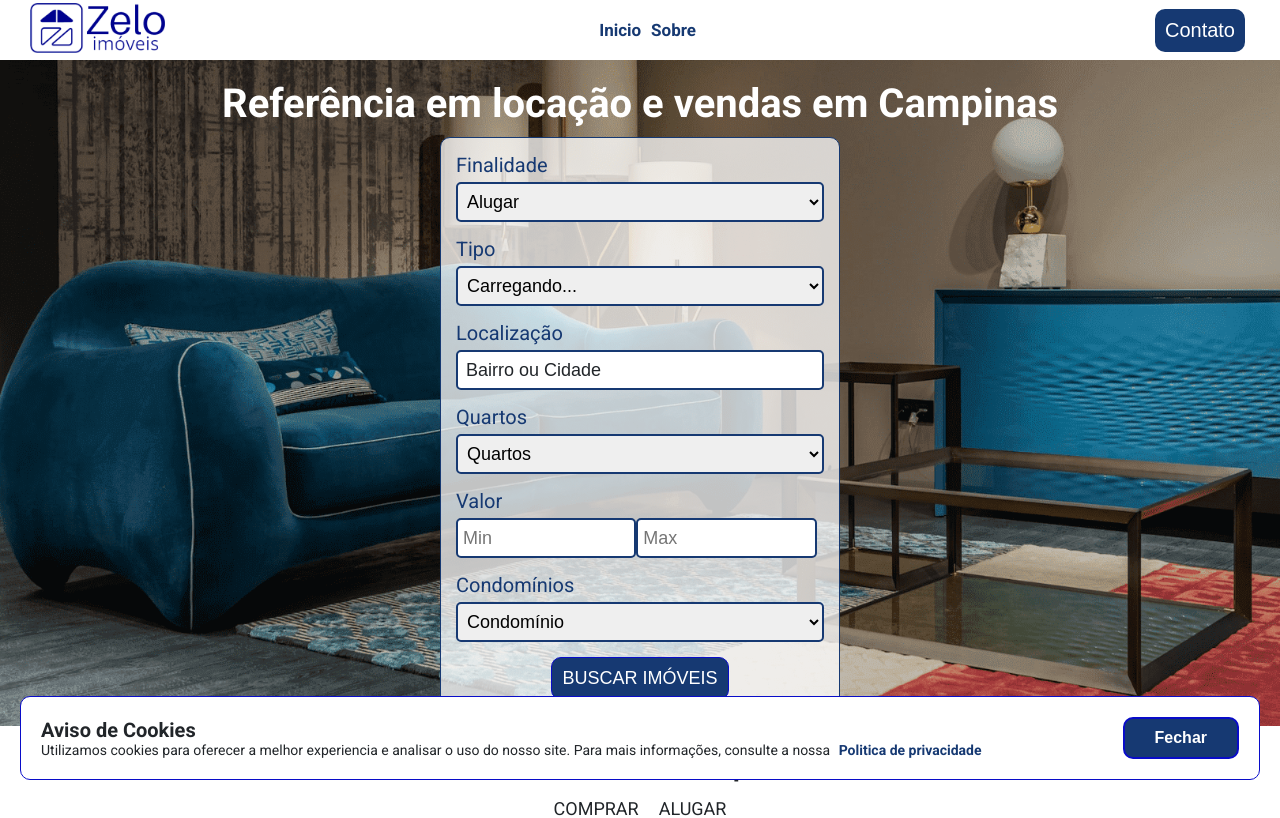
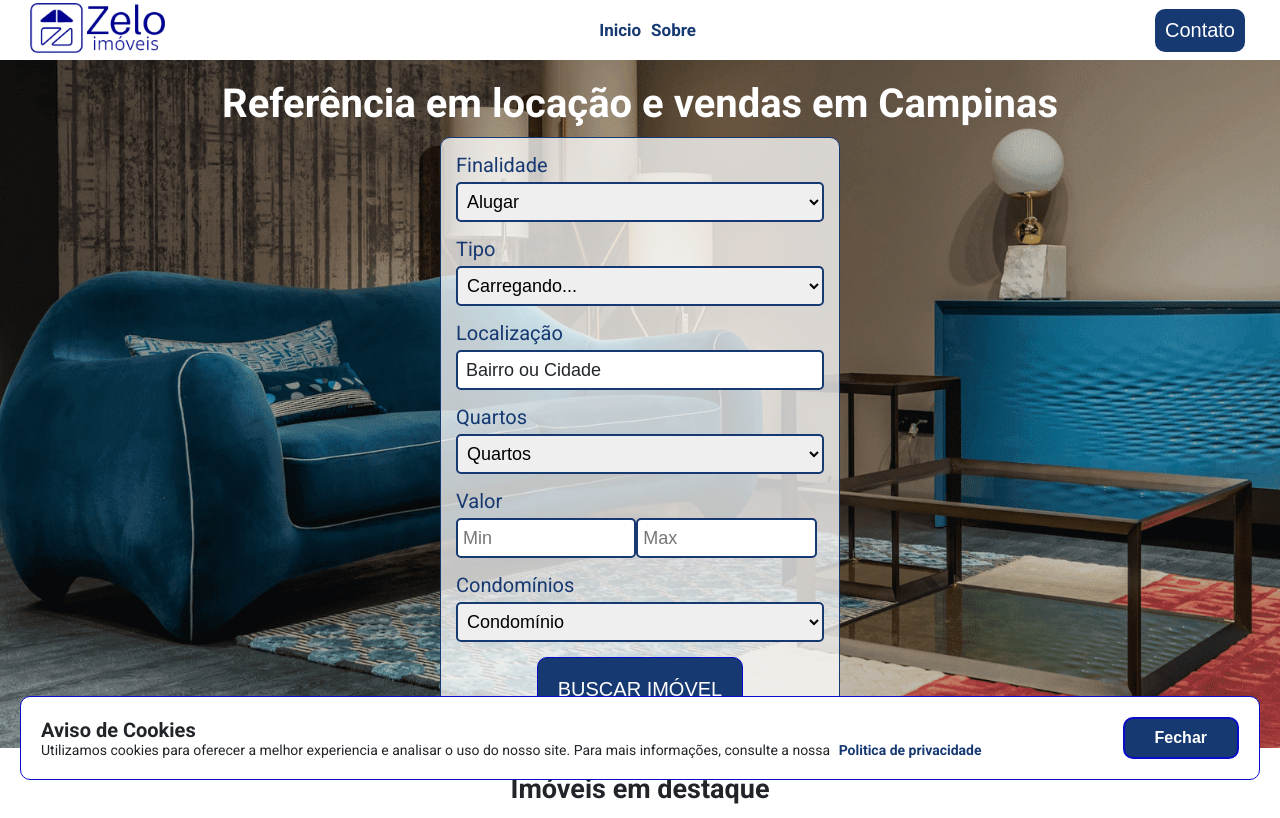
Before and after one commit to Eliel-Silva-dev/Zelo-imoveis, a Next.js app: page / in a window 1280 px wide. Shown: the top 818 px of the page. Built offline with nearby package versions, Linux system fonts and the light colour scheme; no server answers.

Commit message:
feat: react zelo imoveis page search v1

```diff
--- a/src/app/page.tsx
+++ b/src/app/page.tsx
@@ -5,6 +5,8 @@ import style from './page.module.css';
 import CardImovel from '@/shared/components/CardImovel';
 import { IListagemImoveis } from '@/shared/services/api/imoveis/ImoveisServices';
 import { ImoveisServices } from '@/shared/services/api';
+import Link from 'next/link';
+import Button from '@/shared/components/buttons/Button';
 
 export default function Home() {
   const [finalidadeOfImovel, setTypeOfImovel] = useState<string>('compra');
@@ -98,7 +100,24 @@ export default function Home() {
             </div>
           </div>
           <div id={style.submit_busca}>
-            <button type="submit">BUSCAR IMÓVEIS</button>
+            <Button>
+              <Link
+                href={{
+                  pathname: '/searchImovel',
+                  query: {
+                    type: '',
+                    cidade: '',
+                    bairro: '',
+                    quartos: '',
+                    maxValue: '',
+                    finalidade: '',
+                    condominio: '',
+                  },
+                }}
+              >
+                BUSCAR IMÓVEL
+              </Link>
+            </Button>
           </div>
         </form>
       </section>
--- a/src/app/searchImovel/style.min.module.css
+++ b/src/app/searchImovel/style.min.module.css
@@ -1 +1 @@
-.main_searchImovel h2{font-size:3rem}/*# sourceMappingURL=style.min.module.css.map */
+.main_searchImovel{display:flex;justify-content:center;align-items:center;flex-direction:column}.main_searchImovel h2{font-size:3rem}.main_searchImovel .container_search{max-width:1300px;width:100%;display:flex;gap:15px;flex-wrap:wrap;justify-content:center;align-items:center;padding:15px}/*# sourceMappingURL=style.min.module.css.map */
```
Also changed, not shown: src/app/searchImovel/page.tsx (+11 -12 lines), src/app/searchImovel/scss/style.scss (+15 -0 lines), 1 other file (tests, documents, lock files or other folders).
